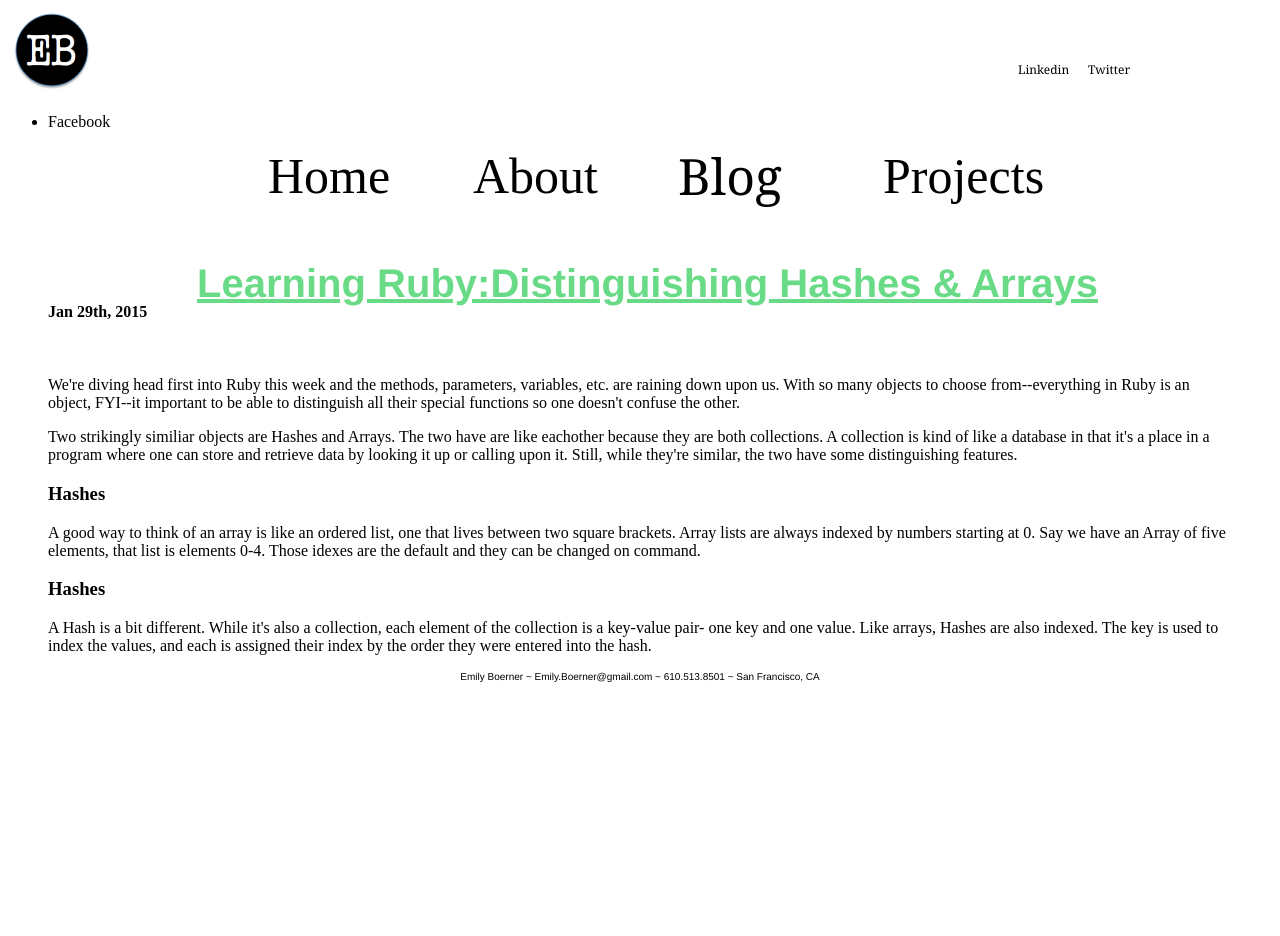
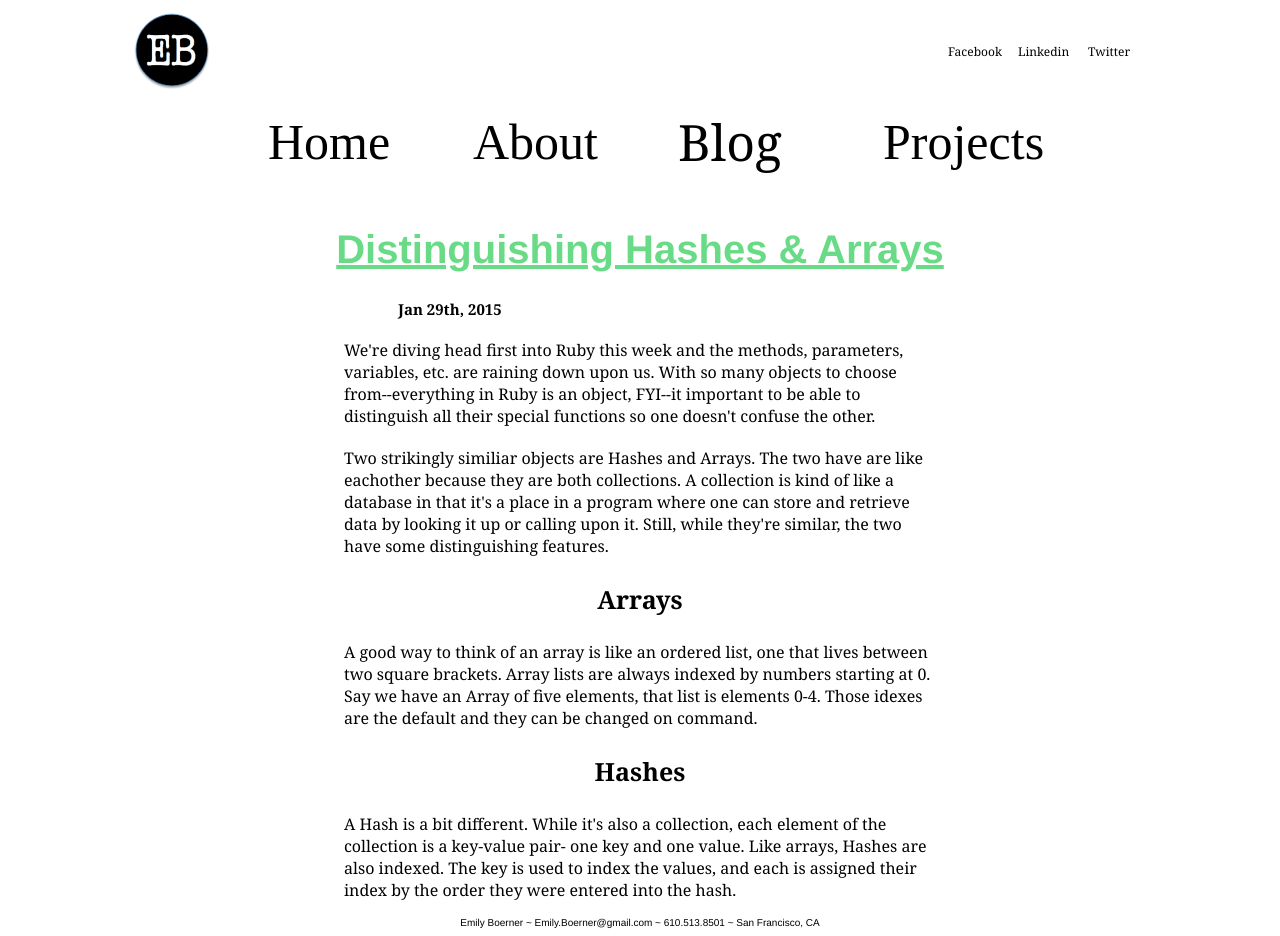
Before and after one commit to EmilyBoer/Emilyboer.github.io, a PHP site: page /Blog/t3-arrays-hashes.html in a window 1280 px wide. Before the commit the page ends 682 px from the top, so only its background shows below. Run offline with PHP 8.4, Linux system fonts and the light colour scheme.

Commit message:
change css

```diff
--- a/Blog/t3-arrays-hashes.html
+++ b/Blog/t3-arrays-hashes.html
@@ -1,35 +1,32 @@
 <!DOCTYPE html>
 <html>
 <head>
-<link type="text/css" rel="stylesheet" href="stylesheets/default.css"/>
+  <link type="text/css" rel="stylesheet" href= "../stylesheets/blog-stylesheet.css"/>
   <meta charset="UTF-8">
-
-
-  <img src="../imgs/eb.png" alt="logo" width="85" height="85">
+  <title></title>
+</head>
+<body>
+  <img id="logo" src="../imgs/eb.png" alt="logo" width="85" height="85">
   <ul>
-      <li class="sm1"><a href="www.facebook.com">Facebook</a></li>
+    <li id="sm1"><a href="www.facebook.com">Facebook</a></li>
     <li class="sm2"><a href="www.linkedin.com">Linkedin</a></li>
     <li class="sm3"><a href="www.twitter.com">Twitter</a></li>
   </ul>
 
   <ul>
-  <li class="about"> About </li>
-  <li class="blog" ><a href="blog.html">Blog </li>
-  <li class="projects"> Projects </li>
-  <li class="home"><a href="emilyboer.github.io"> Home </li>
+    <li class="about">About</li>
+    <li class="blog"><a href="blog.html">Blog</a></li>
+    <li class="projects">Projects</li>
+    <li class="home"><a href="emilyboer.github.io">Home</a></li>
   </ul>
 
-  <title></title>
-  <meta charset="UTF-8">
-  <link rel="stylesheet" type="text/css" href="../stylesheets/blog-stylesheet.css">
-  </head>
-<body>
+
 <blockquote>
-  <h1>Learning Ruby:Distinguishing Hashes & Arrays</h1>
+  <h1>Distinguishing Hashes & Arrays</h1>
 
     <h4>Jan 29th, 2015</h4>
     <p>
-      <img>
+
     </p>
     <p>
 
@@ -39,7 +36,7 @@ We're diving head first into Ruby this week and the methods, parameters, variabl
   Two strikingly similiar objects are Hashes and Arrays. The two have are like eachother because they are both collections. A collection is kind of like a database in that it's a place in a program where one can store and retrieve data by looking it up or calling upon it. Still, while they're similar, the two have some distinguishing features.
 </p>
     <p>
-<h3>Hashes</h3>
+<h3>Arrays</h3>
     </p>
     <p>
     A good way to think of an array is like an ordered list, one that lives between two square brackets. Array lists are always indexed by numbers starting at 0. Say we have an Array of five elements, that list is elements 0-4. Those idexes are the default and they can be changed on command.
--- a/blog.html
+++ b/blog.html
@@ -2,7 +2,7 @@
 <html>
 <head>
   <title>EB Development Blog</title>
-<link type="text/css" rel="stylesheet" href="stylesheets/blog-stylesheet.css"/>
+<link type="text/css" rel="stylesheet" href="../stylesheets/blog-stylesheet.css"/>
 </head>
 <body>
   <img id="logo"src="imgs/eb.png" alt="logo" width="85" height="85">
--- a/stylesheets/blog-stylesheet.css
+++ b/stylesheets/blog-stylesheet.css
@@ -9,27 +9,22 @@ h1{
   text-decoration: underline;
   }
 
-h2{
-  text-align:left;
+h4{
+  text-indent: 350px;
   font-family:Georgia;
-  font-size: 50px;
+  font-size: 15px;
   }
 
-h3{
-  text-align:left;
-  font-family:Georgia
+  h3{
+ text-align:center;
+  font-family:Georgia;
   font-size: 25px;
-
-h4{
-   text-align:center;
-  font-family: Georgia;
-  font-size: 14px
-  }
+}
 
 p{
   font-family: Georgia;
   font-size: 14px
-  }
+}
 
 blockquote p{
   margin-left:25%;
@@ -38,7 +33,7 @@ blockquote p{
   font-size: 16px;
   }
 
-.sm1{
+#sm1{
   position:absolute;
   display:inline;
   margin-left:900px;
@@ -49,7 +44,7 @@ blockquote p{
   text-decoration:none;
     }
 
-    .sm2{
+  .sm2{
   position:absolute;
   display:inline;
   margin-left:970px;
--- a/stylesheets/default.css
+++ b/stylesheets/default.css
@@ -10,6 +10,7 @@ h1{
 
 h4{
 margin-top: -30px;
+
 }
 
 #sm1{
--- a/t2-css-design.html
+++ b/t2-css-design.html
@@ -1,4 +1,4 @@
-<!DOCTYPE html>
+open t1open<!DOCTYPE html>
 <html>
 <head>
   <title>EB Development Blog</title>
```
Also changed, not shown: Blog/c1-chefs-kitchen.html (+13 -16 lines), Blog/c3_thinking-style.html (+10 -15 lines), Blog/t1-git-blog.html (+10 -11 lines), Blog/t2-css-design.html (+10 -9 lines), blog-template.html (+15 -16 lines), c1-chefs-kitchen.html (+11 -8 lines). Lines whose indentation alone changed are shown as unchanged.
